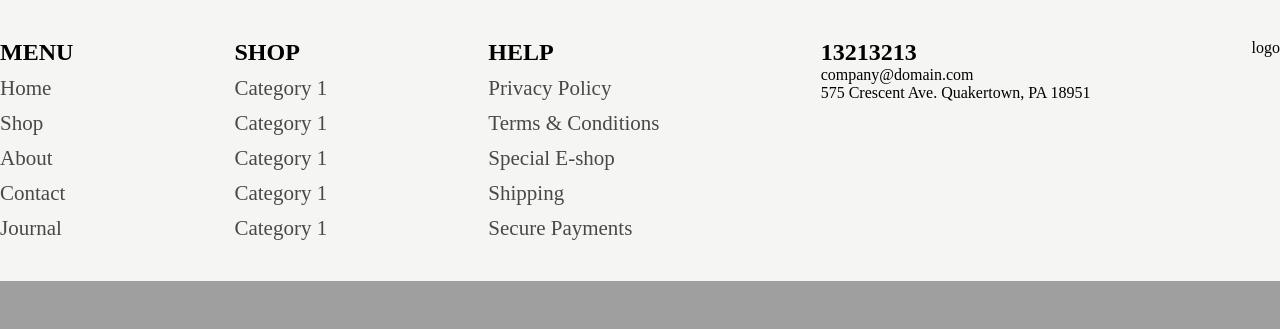
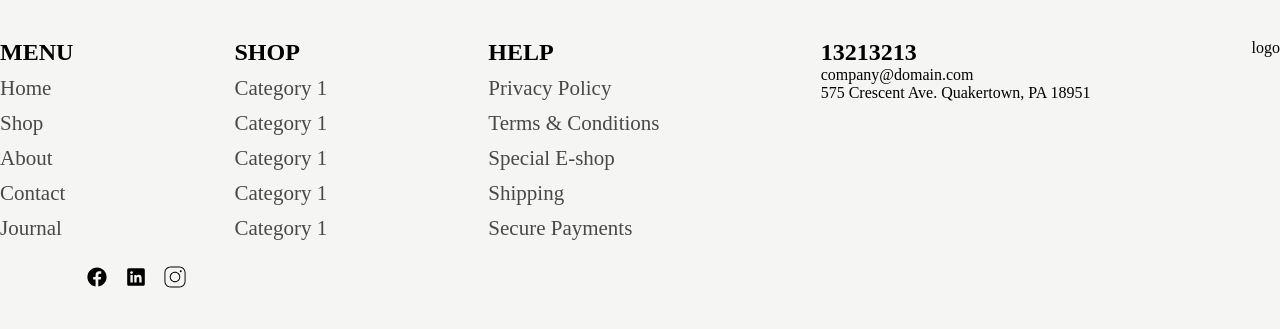
Before and after one commit to mahmudashif/Web-Engineering-Project, a PHP site: page / in a window 1280 px wide; the page is wider, and only the part inside the window is pictured. Shown: the part 3170-3499 px from the top of that part. Before the commit the page ends 3451 px from the top of that part, so only its background shows below. Run offline with PHP 8.4, Linux system fonts and the light colour scheme.

Commit message:
Add footer icon, 3 social media icon

```diff
--- a/index.css
+++ b/index.css
@@ -84,10 +84,14 @@
   width: 100%;
   height: 600px;
   /* Background image */
-  background-image: url("/images/homepage/banner.svg"); /* ← replace with your image */
-  background-size: cover; /* Fill the entire section */
-  background-position: center; /* Keep the focal point centered */
-  background-repeat: no-repeat; /* Prevent tiling */
+  background-image: url("/images/homepage/banner.svg");
+  /* ← replace with your image */
+  background-size: cover;
+  /* Fill the entire section */
+  background-position: center;
+  /* Keep the focal point centered */
+  background-repeat: no-repeat;
+  /* Prevent tiling */
 }
 
 /* ========== hero section css ========== */
@@ -243,7 +247,8 @@
   margin-bottom: 20px;
   display: flex;
   justify-content: space-between;
-  gap: 20px; /* Optional: spacing between cards */
+  gap: 20px;
+  /* Optional: spacing between cards */
 }
 
 .card_1 {
@@ -454,3 +459,12 @@
   text-transform: uppercase;
   font-weight: bold;
 }
+
+.footer_icon_main {
+  height: 24px;
+  width: 24px;
+  display: flex;
+  gap: 15px;
+ margin-top: 24px;
+ margin-left: 85px;
+}
--- a/index.html
+++ b/index.html
@@ -268,7 +268,12 @@
 
       <!-- ========== footer Icon (jobayer bosabi) section design ========== -->
 
-      <div class="footer_icon_main"></div>
+      <div class="footer_icon_main">
+          <img src="/images/homepage/facebook_icon.svg" alt="" />
+          <img src="/images/homepage/linkedin_icon.svg" alt="" />
+          <img src="/images/homepage/instagram_icon.svg" alt="" />
+      </div>
+
     </footer>
   </body>
 </html>
```
Also changed, not shown: images/homepage/facebook_icon.svg (added), images/homepage/instagram_icon.svg (added), images/homepage/linkedin_icon.svg (added).
